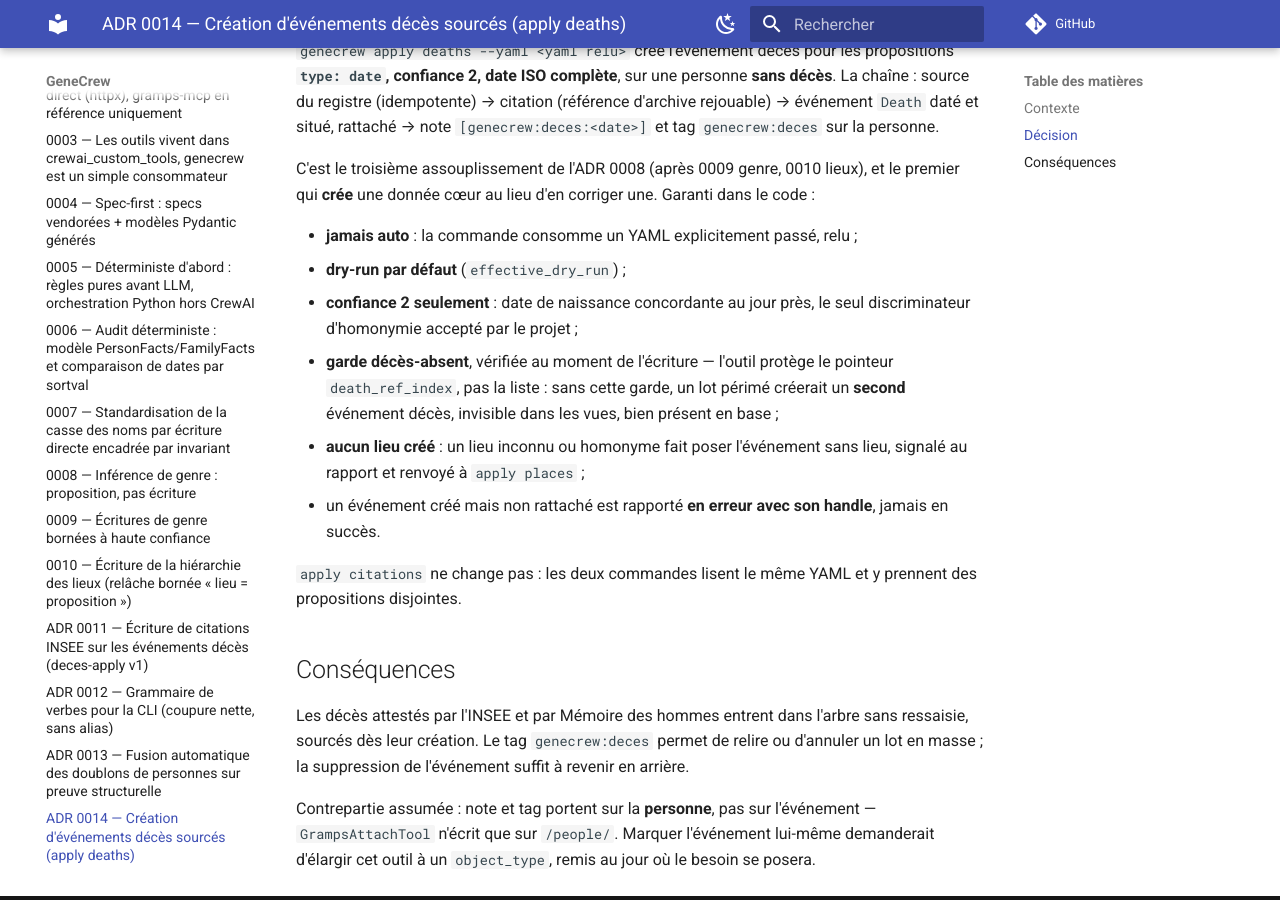
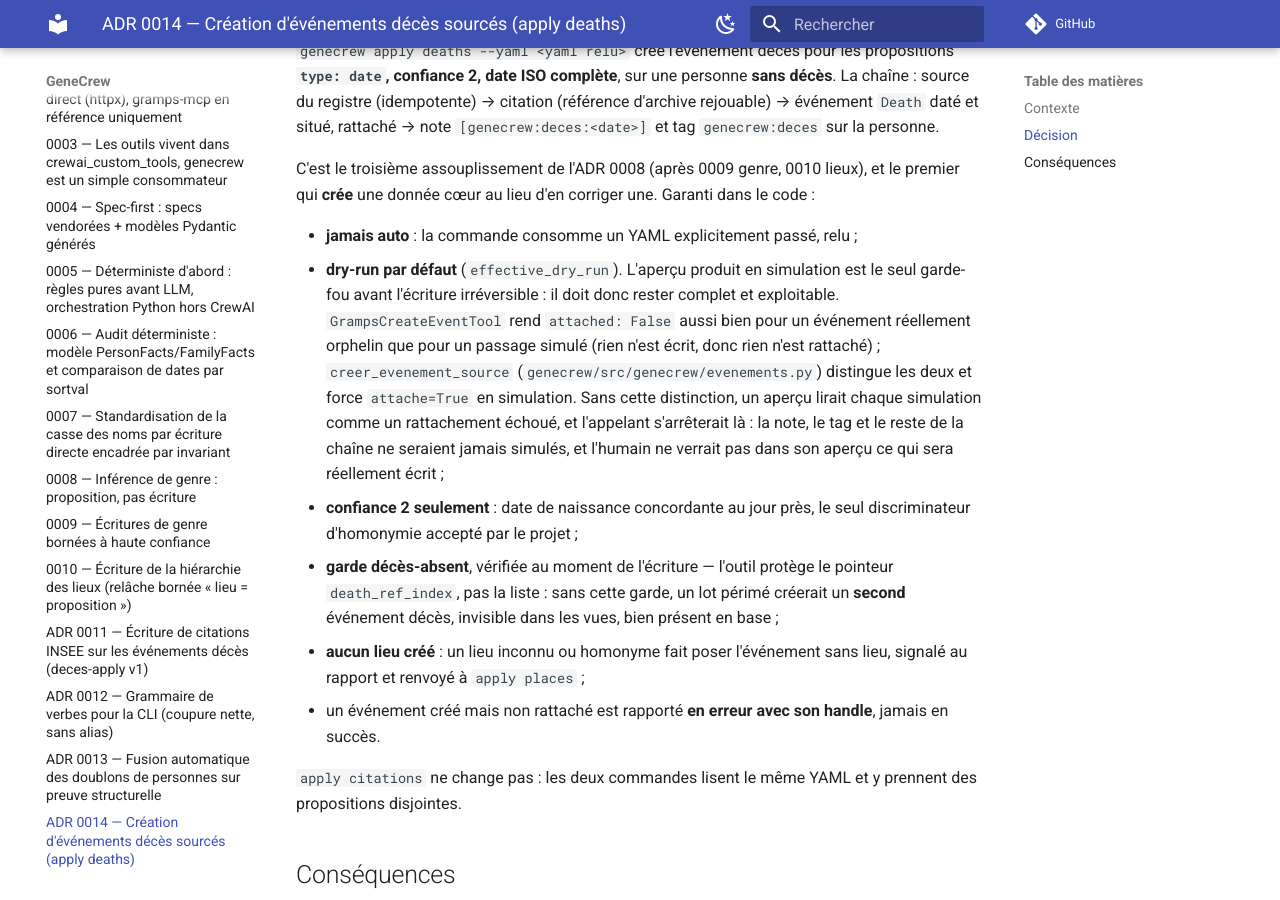
Before and after one commit to fjacquet/genecrew, an MkDocs documentation site: the page built from docs/adr/0014-creation-evenements-deces.md, in a window 1280 px wide and 900 px high, scrolled down 612 px. Built offline with MkDocs 1.6.1 and Material for MkDocs 9.7.7, drawn with Linux system fonts in a browser that asks for light colours; comment, search, counter and statistics services are not loaded.

Commit message:
docs: rattacher la section décès et justifier l'aperçu de simulation
Deux défauts relevés en revue.

La section « Créer les décès absents de l'arbre » était imbriquée sous
« Tout appliquer d'un coup », alors qu'elle décrit deux commandes
qu'`apply all` n'appelle pas — le paragraphe juste au-dessus le dit.
Elle se contredisait par son seul emplacement. Passée en section sœur.

L'ADR 0014 mentionnait le dry-run comme un simple fait. Il explique
maintenant pourquoi `creer_evenement_source` force `attache=True` en
simulation : sans cette distinction, un aperçu lirait chaque simulation
comme un rattachement échoué et s'arrêterait là, si bien que la note et
le tag ne seraient jamais simulés. L'aperçu étant le seul garde-fou
avant écriture irréversible, il doit montrer la chaîne complète. Cette
justification n'existait que dans une docstring, invisible à qui lit
l'ADR — et un comportement délibéré non justifié finit par être
« corrigé ».

Co-Authored-By: Claude Opus 4.8 <noreply@anthropic.com>

```diff
--- a/docs/adr/0014-creation-evenements-deces.md
+++ b/docs/adr/0014-creation-evenements-deces.md
@@ -26,7 +26,15 @@ C'est le troisième assouplissement de l'ADR 0008 (après 0009 genre, 0010 lieux
 premier qui **crée** une donnée cœur au lieu d'en corriger une. Garanti dans le code :
 
 - **jamais auto** : la commande consomme un YAML explicitement passé, relu ;
-- **dry-run par défaut** (`effective_dry_run`) ;
+- **dry-run par défaut** (`effective_dry_run`). L'aperçu produit en simulation est le seul
+  garde-fou avant l'écriture irréversible : il doit donc rester complet et exploitable.
+  `GrampsCreateEventTool` rend `attached: False` aussi bien pour un événement réellement
+  orphelin que pour un passage simulé (rien n'est écrit, donc rien n'est rattaché) ;
+  `creer_evenement_source` (`genecrew/src/genecrew/evenements.py`) distingue les deux et
+  force `attache=True` en simulation. Sans cette distinction, un aperçu lirait chaque
+  simulation comme un rattachement échoué, et l'appelant s'arrêterait là : la note, le tag
+  et le reste de la chaîne ne seraient jamais simulés, et l'humain ne verrait pas dans son
+  aperçu ce qui sera réellement écrit ;
 - **confiance 2 seulement** : date de naissance concordante au jour près, le seul
   discriminateur d'homonymie accepté par le projet ;
 - **garde décès-absent**, vérifiée au moment de l'écriture — l'outil protège le
```
Also changed, not shown: docs/USER_GUIDE.md (+1 -1 lines).
